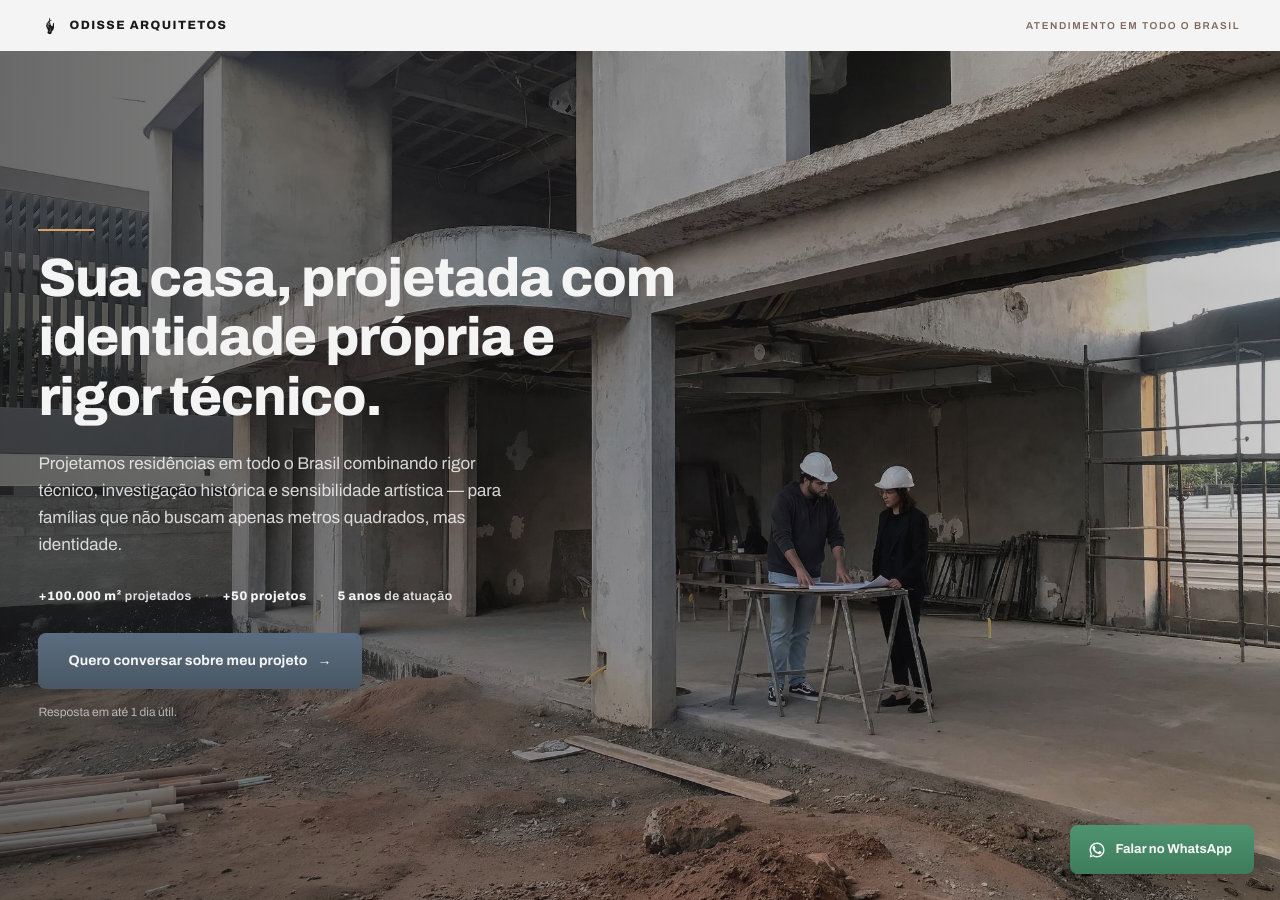
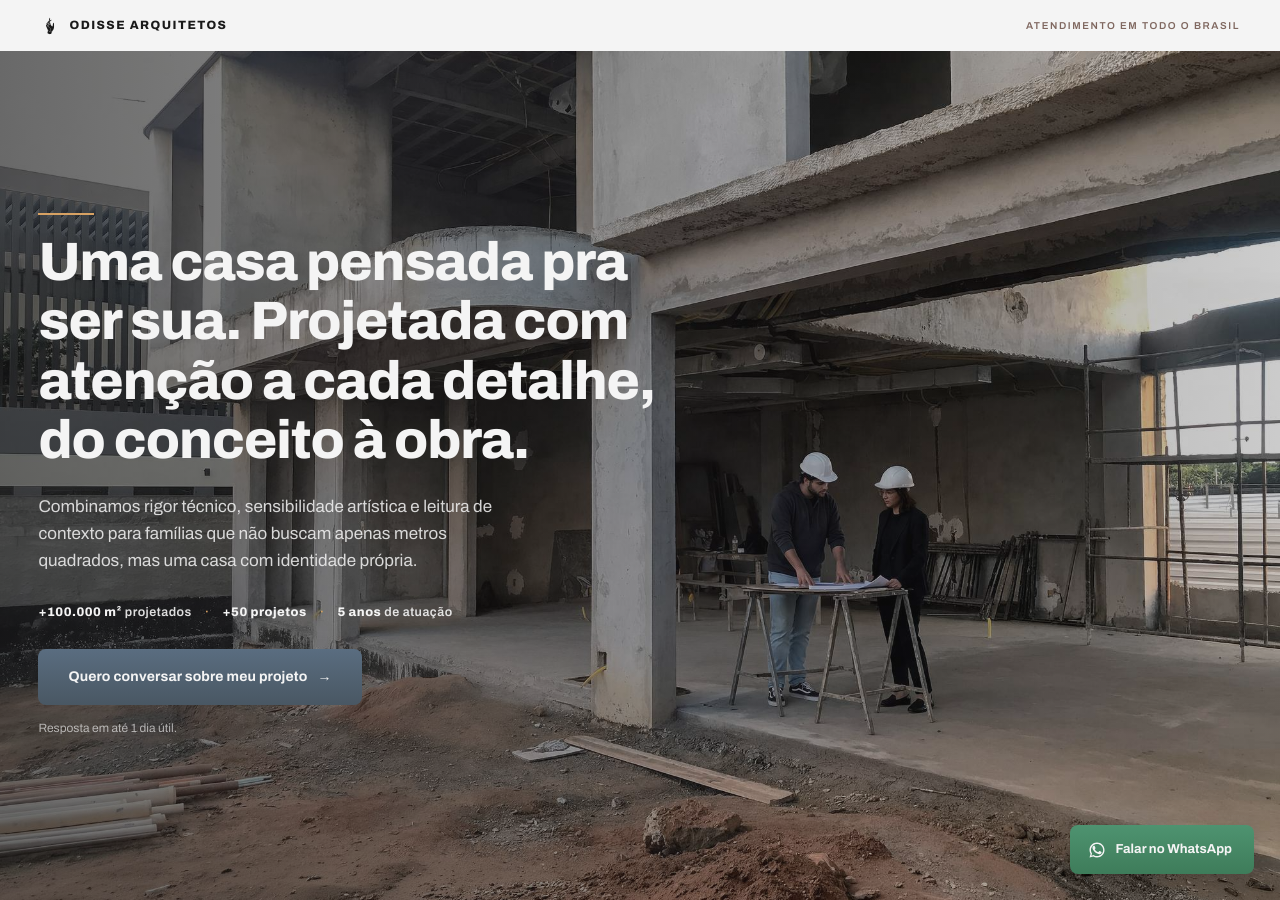
Before and after one commit to cidclementino/projetos-odisse, a Jekyll site: the page built from residencial/index.html, in a window 1280 px wide and 900 px high. Built offline with Jekyll 4.4.1, drawn with Linux system fonts in a browser that asks for light colours.

Commit message:
Update residencial_conteudo.yml

```diff
--- a/_data/residencial_conteudo.yml
+++ b/_data/residencial_conteudo.yml
@@ -1,6 +1,6 @@
 hero:
-  titulo: "Sua casa, projetada com identidade própria e rigor técnico."
-  descricao: "Projetamos residências em todo o Brasil combinando rigor técnico, investigação histórica e sensibilidade artística — para famílias que não buscam apenas metros quadrados, mas identidade."
+  titulo: "Uma casa pensada pra ser sua. Projetada com atenção a cada detalhe, do conceito à obra."
+  descricao: "Combinamos rigor técnico, sensibilidade artística e leitura de contexto para famílias que não buscam apenas metros quadrados, mas uma casa com identidade própria."
   m2: "+100.000 m²"
   projetos: "+50 projetos"
   anos: "5 anos"
```
